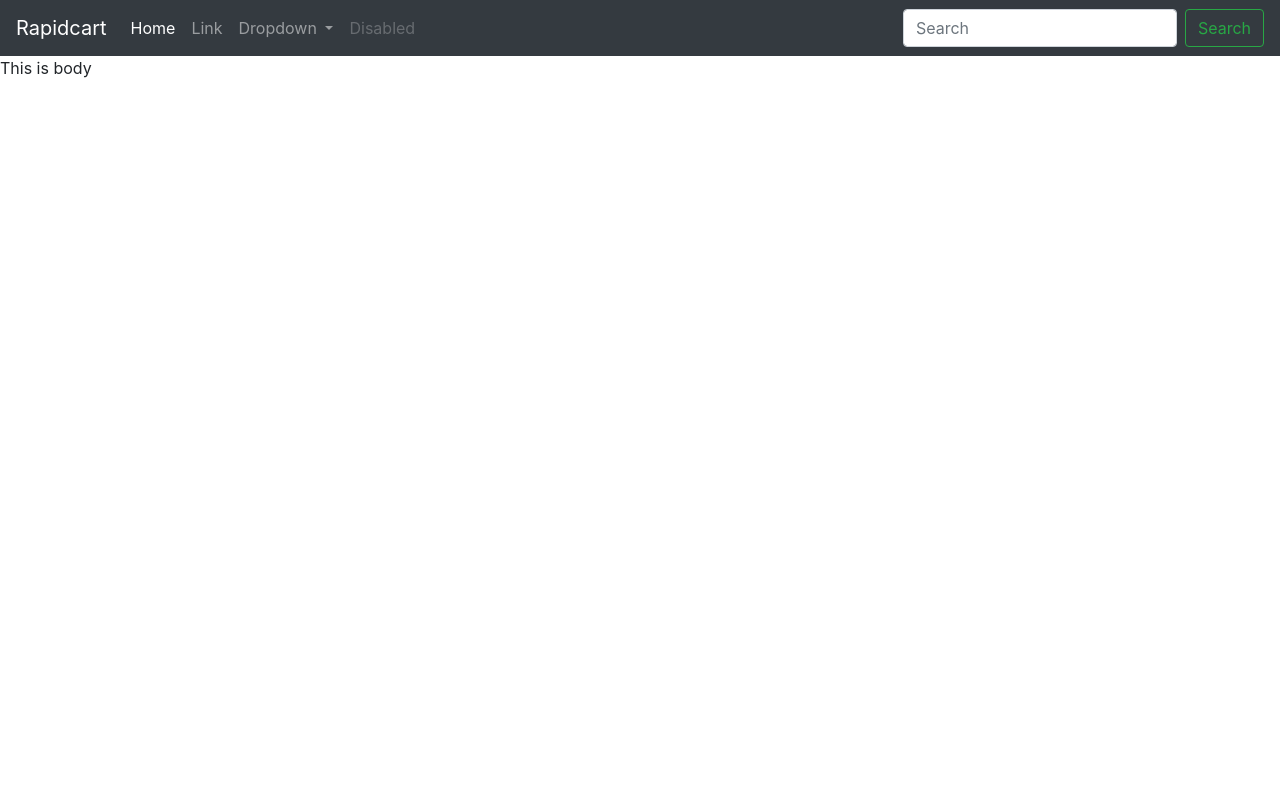
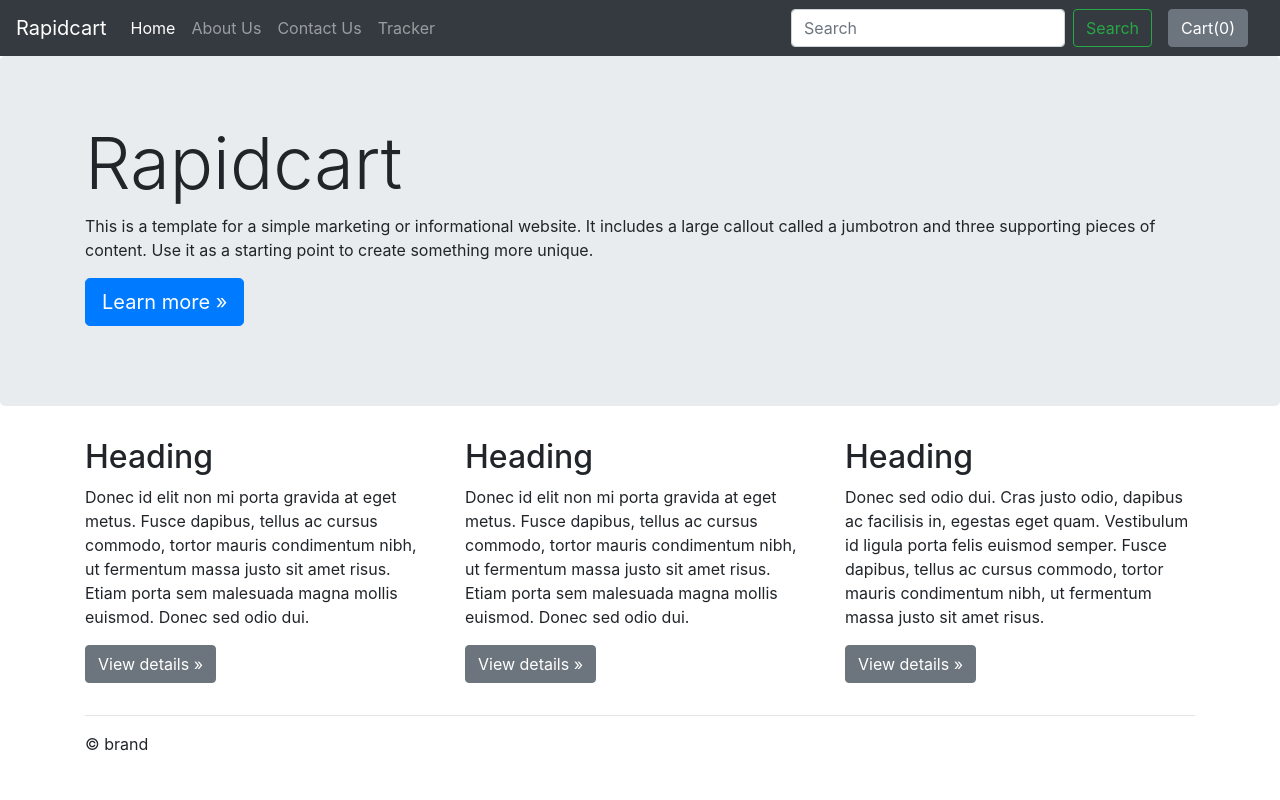
Before and after one commit to abhishekp6/Rapidcart, a Django app: page /shop/about/ in a window 1280 px wide. Run offline with Django 3.2, Linux system fonts and the light colour scheme; some libraries are stand-ins or nearby versions.

Commit message:
Add Product View and About page

```diff
--- a/shop/templates/shop/about.html
+++ b/shop/templates/shop/about.html
@@ -1,5 +1,50 @@
 {% extends 'shop/basic.html' %}
 
-{% block title %}Title of About{% endblock %}
+{% block title %}About Us{% endblock %}
 
-{% block body %}This is body{% endblock %}
+{% block body %}
+
+  <main role="main">
+
+    <!-- Main jumbotron for a primary marketing message or call to action -->
+    <div class="jumbotron">
+      <div class="container">
+        <h1 class="display-3">Rapidcart</h1>
+        <p>This is a template for a simple marketing or informational website. It includes a large callout called a jumbotron and three supporting pieces of content. Use it as a starting point to create something more unique.</p>
+        <p><a class="btn btn-primary btn-lg" href="#" role="button">Learn more &raquo;</a></p>
+      </div>
+    </div>
+
+    <div class="container">
+      <!-- Example row of columns -->
+      <div class="row">
+        <div class="col-md-4">
+          <h2>Heading</h2>
+          <p>Donec id elit non mi porta gravida at eget metus. Fusce dapibus, tellus ac cursus commodo, tortor mauris condimentum nibh, ut fermentum massa justo sit amet risus. Etiam porta sem malesuada magna mollis euismod. Donec sed odio dui. </p>
+          <p><a class="btn btn-secondary" href="#" role="button">View details &raquo;</a></p>
+        </div>
+        <div class="col-md-4">
+          <h2>Heading</h2>
+          <p>Donec id elit non mi porta gravida at eget metus. Fusce dapibus, tellus ac cursus commodo, tortor mauris condimentum nibh, ut fermentum massa justo sit amet risus. Etiam porta sem malesuada magna mollis euismod. Donec sed odio dui. </p>
+          <p><a class="btn btn-secondary" href="#" role="button">View details &raquo;</a></p>
+        </div>
+        <div class="col-md-4">
+          <h2>Heading</h2>
+          <p>Donec sed odio dui. Cras justo odio, dapibus ac facilisis in, egestas eget quam. Vestibulum id ligula porta felis euismod semper. Fusce dapibus, tellus ac cursus commodo, tortor mauris condimentum nibh, ut fermentum massa justo sit amet risus.</p>
+          <p><a class="btn btn-secondary" href="#" role="button">View details &raquo;</a></p>
+        </div>
+      </div>
+
+      <hr>
+
+    </div> <!-- /container -->
+
+  </main>
+
+  <footer class="container">
+    <p>&copy; brand</p>
+  </footer>
+
+
+
+{% endblock %}
--- a/shop/templates/shop/basic.html
+++ b/shop/templates/shop/basic.html
@@ -20,7 +20,7 @@
 
     <body>
         <nav class="navbar navbar-expand-lg navbar-dark bg-dark">
-            <a class="navbar-brand" href="#">Rapidcart</a>
+            <a class="navbar-brand" href="/shop">Rapidcart</a>
             <button class="navbar-toggler" type="button" data-toggle="collapse" data-target="#navbarSupportedContent" aria-controls="navbarSupportedContent" aria-expanded="false" aria-label="Toggle navigation">
               <span class="navbar-toggler-icon"></span>
             </button>
@@ -28,30 +28,25 @@
             <div class="collapse navbar-collapse" id="navbarSupportedContent">
               <ul class="navbar-nav mr-auto">
                 <li class="nav-item active">
-                  <a class="nav-link" href="#">Home <span class="sr-only">(current)</span></a>
+                  <a class="nav-link" href="/shop">Home <span class="sr-only">(current)</span></a>
                 </li>
                 <li class="nav-item">
-                  <a class="nav-link" href="#">Link</a>
-                </li>
-                <li class="nav-item dropdown">
-                  <a class="nav-link dropdown-toggle" href="#" id="navbarDropdown" role="button" data-toggle="dropdown" aria-haspopup="true" aria-expanded="false">
-                    Dropdown
-                  </a>
-                  <div class="dropdown-menu" aria-labelledby="navbarDropdown">
-                    <a class="dropdown-item" href="#">Action</a>
-                    <a class="dropdown-item" href="#">Another action</a>
-                    <div class="dropdown-divider"></div>
-                    <a class="dropdown-item" href="#">Something else here</a>
-                  </div>
+                  <a class="nav-link" href="/shop/about">About Us</a>
                 </li>
                 <li class="nav-item">
-                  <a class="nav-link disabled" href="#">Disabled</a>
+                  <a class="nav-link" href="/shop/contact">Contact Us</a>
+                </li>
+                <li class="nav-item">
+                  <a class="nav-link" href="/shop/tracker">Tracker</a>
                 </li>
               </ul>
               <form class="form-inline my-2 my-lg-0">
                 <input class="form-control mr-sm-2" type="search" placeholder="Search" aria-label="Search">
                 <button class="btn btn-outline-success my-2 my-sm-0" type="submit">Search</button>
               </form>
+              <button type="button" class="btn btn-secondary mx-3" id="popcart" data-container="body" data-toggle="popover" data-placement="bottom" data-html="true" data-content="Vivamus sagittis lacus vel augue laoreet rutrum faucibus.">
+                  Cart(<span id="cart">0</span>)
+              </button>
             </div>
           </nav>
 
@@ -68,5 +63,46 @@
             <script src="{% static 'js/bootstrap.min.js' %}"></script>
 
 
+
+
+ {% block js %}
+ <script>
+
+console.log('working');
+if(localStorage.getItem('cart') == null)
+{
+  var cart = {};
+}
+else
+{
+  cart = JSON.parse(localStorage.getItem('cart'));
+  document.getElementById('cart').innerHTML = Object.keys(cart).length;
+}
+$('.cart').click(function(){
+
+console.log('clicked');
+var idstr = this.id.toString();
+console.log(idstr);
+if(cart[idstr] != undefined)
+{
+  cart[idstr] = cart[idstr] + 1;
+}
+else{
+  cart[idstr] = 1;
+}
+console.log(cart);
+localStorage.setItem('cart', JSON.stringify(cart));
+document.getElementById('cart').innerHTML = Object.keys(cart).length;
+
+});
+$('#popcart').popover()
+
+document.getElementById('popcart').setAttribute('data-content','<h5>Cart</h5>');
+
+
+ </script>
+
+ {% endblock %}
+
         </body>
         </html>
--- /dev/null
+++ b/shop/templates/shop/checkout.html
@@ -0,0 +1,5 @@
+{% extends 'shop/basic.html' %}
+
+{% block title %}Checkout{% endblock %}
+
+{% block body %}This is Checkout Page{% endblock %}
--- /dev/null
+++ b/shop/templates/shop/contact.html
@@ -0,0 +1,5 @@
+{% extends 'shop/basic.html' %}
+
+{% block title %}Contact Us{% endblock %}
+
+{% block body %}This is Contact Page{% endblock %}
--- /dev/null
+++ b/shop/templates/shop/search.html
@@ -0,0 +1,5 @@
+{% extends 'shop/basic.html' %}
+
+{% block title %}Search Results{% endblock %}
+
+{% block body %}This is Search result Page{% endblock %}
--- /dev/null
+++ b/shop/templates/shop/tracker.html
@@ -0,0 +1,5 @@
+{% extends 'shop/basic.html' %}
+
+{% block title %}Track Your Order{% endblock %}
+
+{% block body %}This is Track order Page{% endblock %}
--- a/shop/urls.py
+++ b/shop/urls.py
@@ -7,6 +7,6 @@ urlpatterns = [
     path("contact/", views.contact, name="ContactUS"),
     path("tracker/", views.tracker, name="TrackingStatus"),
     path("search/", views.search, name="Search"),
-    path("productview/", views.productView, name="ProductView"),
+    path("products/<int:myid>", views.productView, name="ProductView"),
     path("checkout/", views.checkout, name="checkout"),
 ]
--- a/shop/views.py
+++ b/shop/views.py
@@ -26,20 +26,23 @@ def about(request):
     return render(request, 'shop/about.html')
 
 def contact(request):
-    return HttpResponse("we are at contact")
+    return render(request, 'shop/contact.html')
 
 
 def tracker(request):
-    return HttpResponse("we are at tracker")
+    return render(request, 'shop/tracker.html')
 
 
 def search(request):
-    return HttpResponse("we are at search")
+    return render(request, 'shop/search.html')
 
 
-def productView(request):
-    return HttpResponse("we are at productview")
+def productView(request, myid):
+    #Fetch product using id
+
+    product = Product.objects.filter(id=myid)
+    return render(request, 'shop/prodview.html', {'product':product[0]})
 
 
 def checkout(request):
-    return HttpResponse("we are at ckeckout")
+    return render(request, 'shop/checkout.html')
```
Also changed, not shown: shop/templates/shop/index.html (+8 -15 lines), shop/templates/shop/prodview.html (added, +25 -0 lines).
